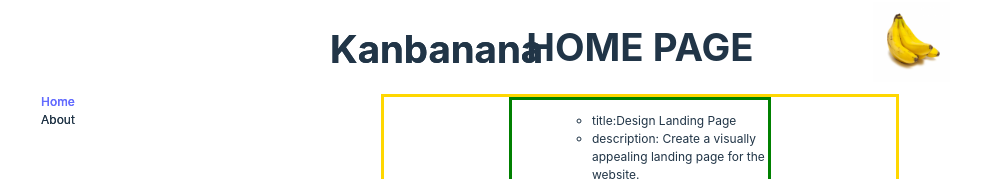
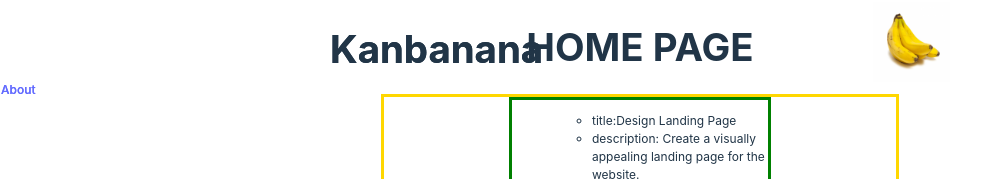
Before and after one commit to aoge2716/Kanban-Board-App, a React (Vite) app in the folder kanBan/: page /Home in a window 1280 px wide. Shown: the top 179 px of the page, without its empty margins (0-1002 px from the left). Built offline with nearby package versions, Linux system fonts and the light colour scheme.

Commit message:
Added AboutPage and it's route to sidebar

```diff
--- a/kanBan/src/component/Sidebar.jsx
+++ b/kanBan/src/component/Sidebar.jsx
@@ -1,10 +1,16 @@
-export default function Sidebar(){
-    return(
-        <div id="sidebar">
-            <ul>
-                <li><a href="google.com">Home</a></li>
-                <li>About</li>
-            </ul>
-        </div>
-    )
+import { Link, NavLink } from "react-router-dom";
+import { Routes, Route } from "react-router-dom";
+
+
+export default function Sidebar() {
+  return (
+    <div id="sidebar">
+      <nav>
+        <NavLink to="/AboutPage" activeClassName="active">
+          About
+        </NavLink>
+      </nav>
+
+    </div>
+  );
 }
```
Also changed, not shown: kanBan/src/component/AboutPage.jsx (added, +11 -0 lines).
